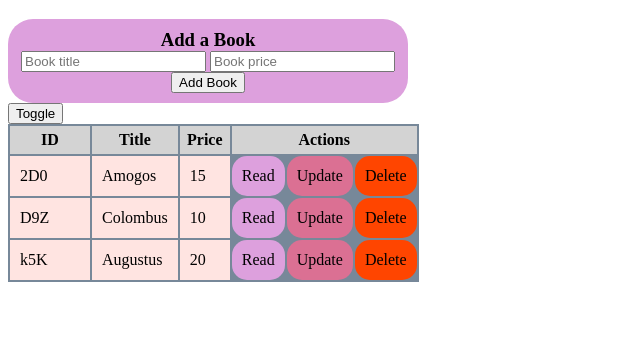
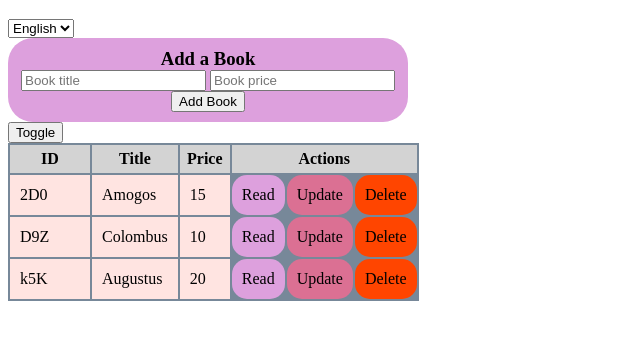
Before and after one commit to DoctorEnema/book-store, a plain HTML site: page index.html in a window 1280 px wide. Shown: the part 61-400 px from the top of the page, without its empty margins (0-640 px from the left). Drawn offline with Linux system fonts and the light colour scheme.

Commit message:
added most localization

```diff
--- a/css/main.css
+++ b/css/main.css
@@ -1,6 +1,11 @@
 * {
     box-sizing: border-box;
 }
+
+body.rtl{
+    direction: rtl;
+}
+
 
 table {
     background-color: lightslategrey;
--- a/index.html
+++ b/index.html
@@ -12,25 +12,35 @@
 
 <body onload="onInit()">
 
-    <h1>Booksus</h1>
+    <h1 data-trans="store-title" class="store-title">Booksus</h1>
+    <select onchange="onSetLang(this.value)">
+        <option value="en">English</option>
+        <option value="he">עברית</option>
+    </select>
 
     <div class="main">
 
         <form onsubmit="onAddBook(event)">
             <div class="add-book">
-                <h3>Add a Book</h3>
-                <input type="text" name="TITLE" placeholder="Book title" autocomplete="off">
-                <input type="text" name="PRICE" placeholder="Book price" autocomplete="off">
-                <button>Add Book</button>
+                <h3 data-trans="add">Add a Book</h3>
+                <input data-trans="title-placeholder" type="text" name="TITLE" placeholder="Book title" autocomplete="off">
+                <input data-trans="price-placeholder" type="text" name="PRICE" placeholder="Book price" autocomplete="off">
+                <button data-trans="add">Add Book</button>
             </div>
         </form>
         <button onclick="testing()">Toggle</button>
         <table>
+            <thead>
+                <th data-trans="id">ID</th>
+                <th data-trans="title">Title</th>
+                <th data-trans="price">Price</th>
+                <th data-trans="actions" colspan="3">Actions</th>
+            </thead>
             <tbody class="books">
-                <th>ID</th>
-                <th>Title</th>
-                <th>Price</th>
-                <th colspan="3">Actions</th>
+                <th data-trans="id">ID</th>
+                <th data-trans="title">Title</th>
+                <th data-trans="price">Price</th>
+                <th data-trans="actions" colspan="3">Actions</th>
 
             </tbody>
 
@@ -56,10 +66,10 @@
 
 
 
-
-    <script src="js/services/storage-service.js"></script>
-    <script src="js/services/book-service.js"></script>
-    <script src="js/main.js"></script>
+        <script src="js/services/i18n-services.js"></script>
+        <script src="js/services/storage-service.js"></script>
+        <script src="js/services/book-service.js"></script>
+        <script src="js/main.js"></script>
 </body>
 
 </html>
--- a/js/main.js
+++ b/js/main.js
@@ -1,12 +1,8 @@
 'use strict'
 
 function renderBooks() {
-    var strHTML = `
-    <th>ID</th>
-    <th>Title</th>
-    <th>Price</th>
-    <th colspan="3">Actions</th>`
 
+var strHTML = ''
     var elBooks = document.querySelector('.books')
     for (var i = 0; i < gBooks.length; i++) {
         strHTML += `
@@ -21,12 +17,12 @@ function renderBooks() {
 
     </span>
     </td>
-    <td onclick="visibleTooltip('${gBooks[i].id}')" class="action-btns read tooltip">Read
+    <td onclick="visibleTooltip('${gBooks[i].id}')" class="action-btns read tooltip"><span data-trans="read">Read</span>
     <div class="tooltiptext book${gBooks[i].id} display">
     <div class="main-thing">
     <div class="top">
-        <div>Title:${gBooks[i].title}</div>
-        <div>Price:${gBooks[i].price}</div>
+        <div><span data-trans="title">Title:</span><span>${gBooks[i].title}</span></div>
+        <div><span data-trans="price">Price:</span><span>${gBooks[i].price}</span></div>
     </div>
     <div class="center">
     <div>${gBooks[i].img}</div>
@@ -35,14 +31,14 @@ function renderBooks() {
     </div>
 
     <div class="bottom">
-        <div class="rating">Rating:${gBooks[i].rating}</div>
-        <div>ID:${gBooks[i].id}</div>
+        <div class="rating"><span data-trans="rating">Rating:</span><span>${gBooks[i].rating}</span></div>
+        <div><span data-trans="id">ID:</span><span>${gBooks[i].id}</span></div>
     </div>
 </div>
     </div>
     </td>
-    <td class="action-btns update" onclick="onUpdateBook('${gBooks[i].id}', event)">Update</td>
-    <td class="action-btns delete" onclick="onRemoveBook('${gBooks[i].id}', event)">Delete</td>
+    <td data-trans="update" class="action-btns update" onclick="onUpdateBook('${gBooks[i].id}', event)">Update</td>
+    <td data-trans="delete" class="action-btns delete" onclick="onRemoveBook('${gBooks[i].id}', event)">Delete</td>
     </tr>
     `
     }
@@ -92,3 +88,13 @@ function readBook(bookId) {
     document.querySelector('.modal-rating').innerText = `Rating: ${book.rating}`
     document.querySelector('.modal-id').innerText = `ID: ${book.id}`
 }
+
+
+function onSetLang(lang) {
+    setLang(lang);
+    // TODO: if lang is hebrew add RTL class to document.body
+    if (lang === 'he') document.body.classList.add('rtl')
+    else document.body.classList.remove('rtl')
+    renderBooks();
+    doTrans();
+}
--- /dev/null
+++ b/js/services/i18n-services.js
@@ -0,0 +1,88 @@
+'use strict'
+
+var gTrans = {
+    'store-title':{
+        'en': 'Booksus',
+        'he': 'בוקסוס',
+    },
+    'add':{
+        'en': 'Add book',
+        'he': 'הוסף',
+    },
+    'id':{
+        'en': 'ID',
+        'he': 'קוד',
+    },
+    'title':{
+        'en': 'Title',
+        'he': 'כותרת',
+    },
+    'price':{
+        'en': 'Price',
+        'he': 'מחיר',
+    },
+    'actions':{
+        'en': 'Actions',
+        'he': 'פעולות',
+    },
+    'read':{
+        'en': 'Read',
+        'he': 'קרא',
+    },
+    'update':{
+        'en': 'Update',
+        'he': 'עדכן',
+    },
+    'delete':{
+        'en': 'Delete',
+        'he': 'מחק',
+    },
+    'rating':{
+        'en': 'Rating',
+        'he': 'דירוג',
+    },
+    'title-placeholder':{
+        'en': 'Book title',
+        'he': 'כותרת הספר',
+    },
+    'price-placeholder':{
+        'en': 'Book price',
+        'he': 'מחיר הספר',
+    },
+}
+
+var gCurrLang = 'en';
+
+function getTrans(transKey) {
+    var keyTrans = gTrans[transKey]
+
+    if (!keyTrans) return 'UNKNOWN'
+
+    var txt = keyTrans[gCurrLang];
+
+    if (!txt) return keyTrans.en
+
+    return txt
+}
+
+function doTrans() {
+    // TODO:
+    var els = document.querySelectorAll('[data-trans]')
+    // console.log(els);
+
+    // for each el:
+    //    get the data-trans and use getTrans to replace the innerText
+    els.forEach(function (el) {
+        // console.dir(el)
+        var txt = getTrans(el.dataset.trans)
+        if (el.nodeName === 'INPUT') el.placeholder = txt;
+        else el.innerText = txt
+        //    ITP: support placeholder
+
+        // console.log('el.dataset', el.dataset.trans);
+    })
+}
+
+function setLang(lang) {
+    gCurrLang = lang;
+}
```
